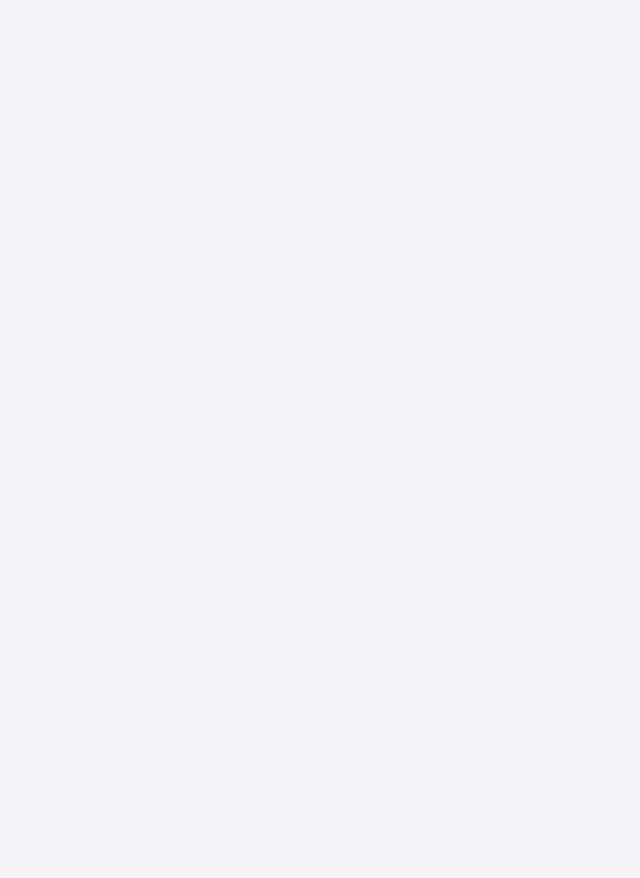
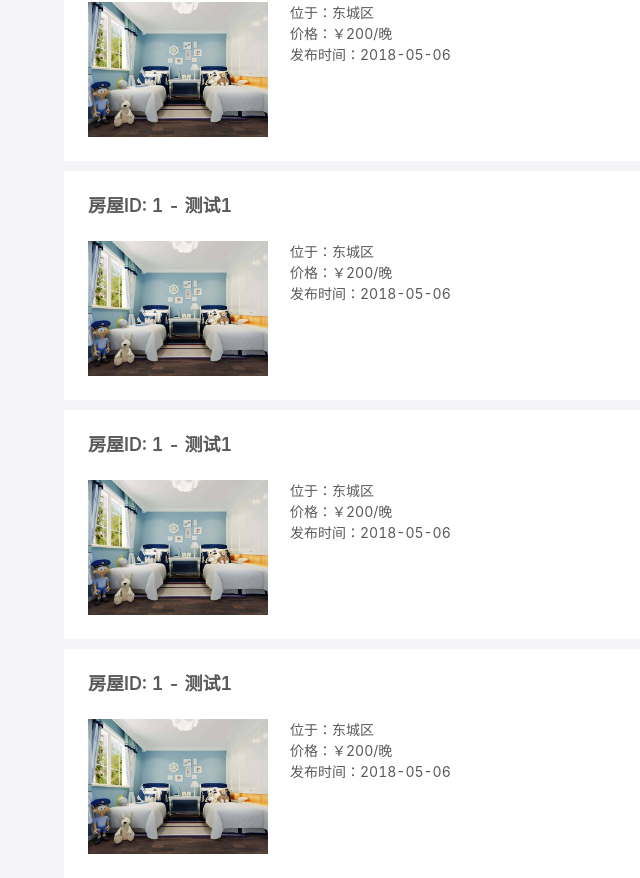
Before and after one commit to focusdroid/aujiazufang-ReactTypescript, a React app: page /myhouse in a window 1280 px wide. Shown: the part 246-1124 px from the top of the page, without its empty margins (0-640 px from the left). Before the commit the page ends 800 px from the top, so only its background shows below. Built offline with nearby package versions, Linux system fonts and the light colour scheme.

Commit message:
新增我的房源页面

```diff
--- a/src/Router.tsx
+++ b/src/Router.tsx
@@ -1,7 +1,6 @@
 import React, { Suspense, lazy } from 'react'
 import { BrowserRouter, Route, Switch  } from 'react-router-dom'
 import App from './App'
-// import NewHouse from "./components/user/newhouse/NewHouse";
 
 const Hello = lazy(() => import('./components/Hello'))
 const Login = lazy(() => import('./components/login/Login'))
--- a/src/components/user/myhouse/MyHouse.tsx
+++ b/src/components/user/myhouse/MyHouse.tsx
@@ -1,14 +1,81 @@
 import React, { Fragment } from 'react'
 import TitleBar from "../../../plugin/titleBar/TitleBar";
 import { Link } from 'react-router-dom'
+import img from '../../../static/images/img2.png'
 const mhouse = require('../../../style/less/base.module.less')
+
 const MyHouse = () => {
     return (<Fragment>
         <TitleBar title={'我的房源'}/>
         <div className={mhouse.btn}>
-            <Link to={'newhouse'}><button>发布新房源</button></Link>
+            <Link to={'/newhouse'}><button>发布新房源</button></Link>
         </div>
-        <h3>我的房源</h3>
+        {/*一发布的房源信息start*/}
+        <div className={mhouse.mhouse}>
+            <ul>
+                <li className={mhouse.box}>
+                    <div className={mhouse.houtitle}>
+                        房屋ID: 1 - 测试1
+                    </div>
+                    <div className={`${mhouse.display} ${mhouse.desc}`}>
+                        <div>
+                            <img className={mhouse.mhouseimg} src={img} alt=""/>
+                        </div>
+                        <div className={mhouse.textbox}>
+                            <div>位于：东城区</div>
+                            <div>价格：￥200/晚</div>
+                            <div>发布时间：2018-05-06</div>
+                        </div>
+                    </div>
+                </li>
+                <li className={mhouse.box}>
+                    <div className={mhouse.houtitle}>
+                        房屋ID: 1 - 测试1
+                    </div>
+                    <div className={`${mhouse.display} ${mhouse.desc}`}>
+                        <div>
+                            <img className={mhouse.mhouseimg} src={img} alt=""/>
+                        </div>
+                        <div className={mhouse.textbox}>
+                            <div>位于：东城区</div>
+                            <div>价格：￥200/晚</div>
+                            <div>发布时间：2018-05-06</div>
+                        </div>
+                    </div>
+                </li>
+                <li className={mhouse.box}>
+                    <div className={mhouse.houtitle}>
+                        房屋ID: 1 - 测试1
+                    </div>
+                    <div className={`${mhouse.display} ${mhouse.desc}`}>
+                        <div>
+                            <img className={mhouse.mhouseimg} src={img} alt=""/>
+                        </div>
+                        <div className={mhouse.textbox}>
+                            <div>位于：东城区</div>
+                            <div>价格：￥200/晚</div>
+                            <div>发布时间：2018-05-06</div>
+                        </div>
+                    </div>
+                </li>
+                <li className={mhouse.box}>
+                    <div className={mhouse.houtitle}>
+                        房屋ID: 1 - 测试1
+                    </div>
+                    <div className={`${mhouse.display} ${mhouse.desc}`}>
+                        <div>
+                            <img className={mhouse.mhouseimg} src={img} alt=""/>
+                        </div>
+                        <div className={mhouse.textbox}>
+                            <div>位于：东城区</div>
+                            <div>价格：￥200/晚</div>
+                            <div>发布时间：2018-05-06</div>
+                        </div>
+                    </div>
+                </li>
+            </ul>
+        </div>
+        {/*一发布的房源信息end*/}
     </Fragment>)
 }
 
--- a/src/components/user/search/Search.tsx
+++ b/src/components/user/search/Search.tsx
@@ -1,4 +1,4 @@
-import React, { Fragment, Component } from 'react'
+import React, { Fragment } from 'react'
 import TitleBar from "../../../plugin/titleBar/TitleBar";
 import bugImg from '../../../static/images/img2.png'
 import iconImg from '../../../static/images/img.jpg'
--- a/src/style/less/base.module.less
+++ b/src/style/less/base.module.less
@@ -445,3 +445,25 @@ ul {
   }
 }
 /*实名认证end*/
+.mhouse {
+  .box {
+    width: 90%;
+    margin: 10px auto;
+    background-color: #fff;
+    padding: 0 calc(8px + 2vmin) calc(8px + 2vmin) calc(8px + 2vmin);
+    .houtitle {
+      line-height: calc(30px + 5vmin);
+      font-weight: 600;
+      font-size: large;
+    }
+    .desc {
+      .mhouseimg {
+          width: calc(100px + 10vmin);
+      }
+      .textbox {
+        margin-left: calc(6px + 2vmin);
+        line-height: clac(10px + 4vmin);
+      }
+    }
+  }
+}
```
